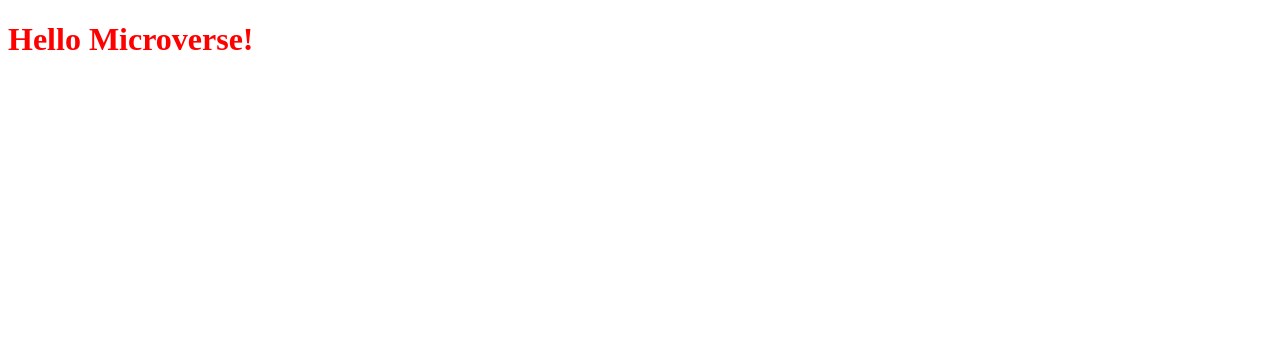
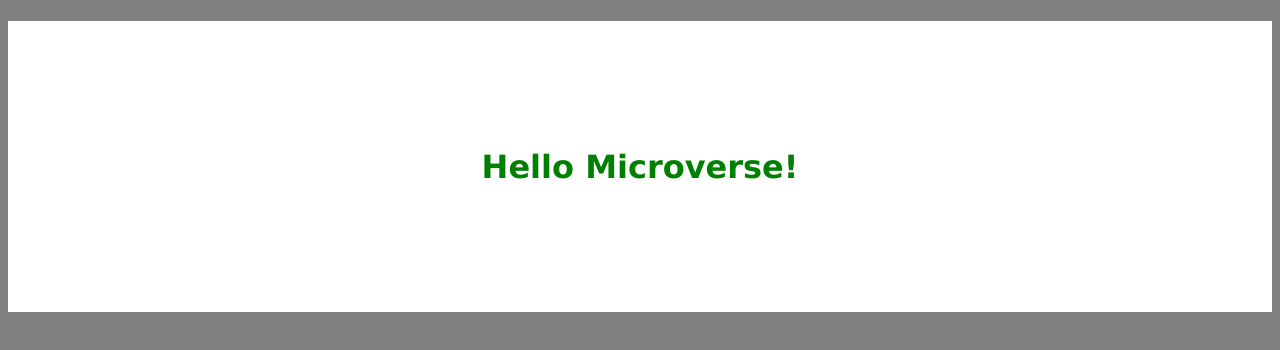
Before and after one commit to Adanzeakonobi/Hello-Microverse, a plain HTML site: page index.html in a window 1280 px wide. Drawn offline with Linux system fonts and the light colour scheme.

Commit message:
Update style.css

```diff
--- a/style.css
+++ b/style.css
@@ -1,4 +1,12 @@
+body {
+  background: grey;
+  font-family: Verdana, Geneva, Tahoma, sans-serif;
+}
+
 h1 {
   background: white;
-  color: red;
+  text-align: center;
+  padding: 10%;
+  font-size: xx-large;
+  color: green;
 }
```
